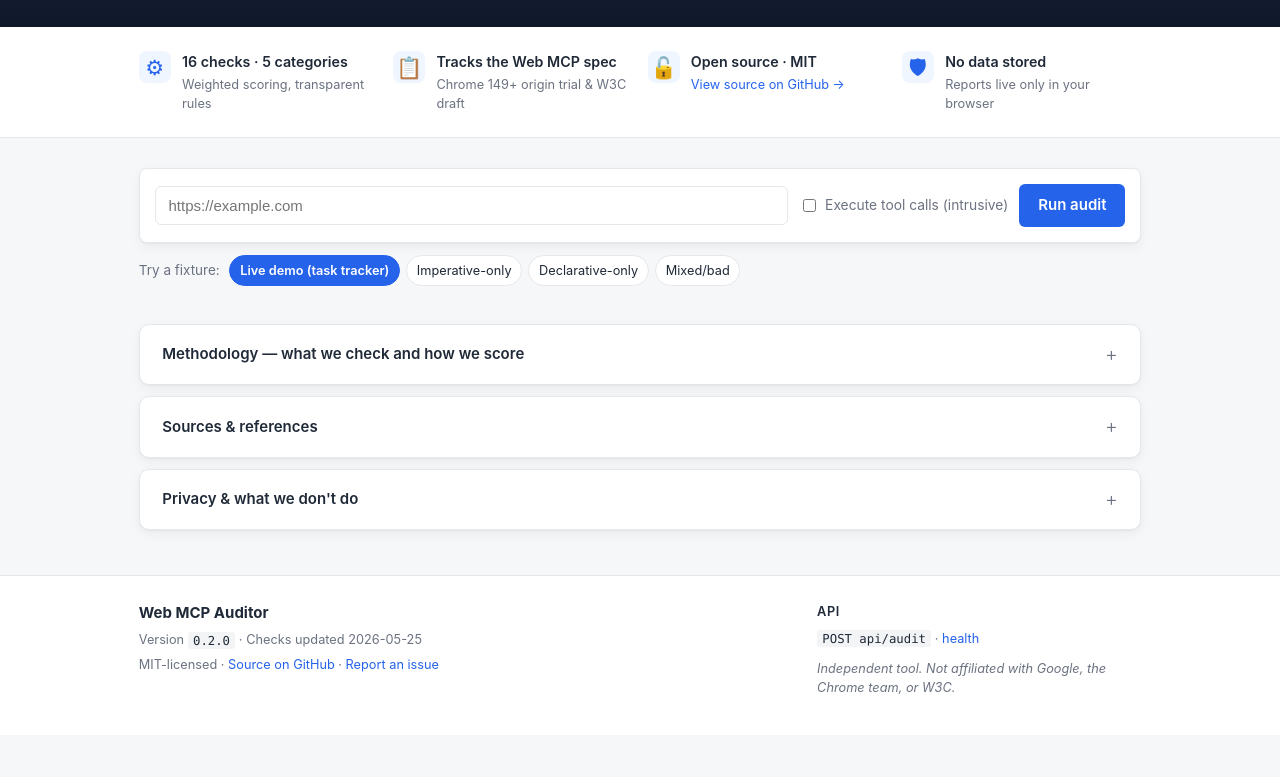
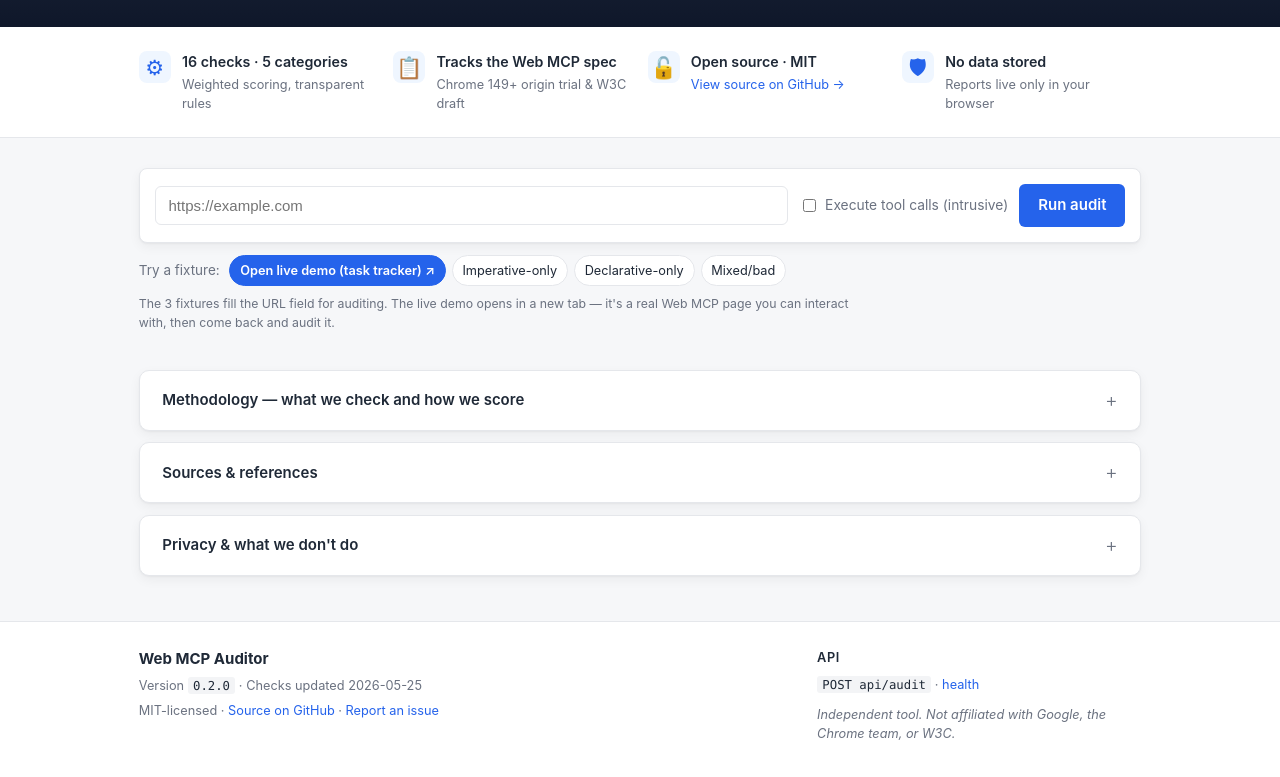
Before and after one commit to marko-fedorenko/web-mcp-auditor, a website with bundled scripts: page public/index.html in a window 1280 px wide. Shown: the part 99-876 px from the top of the page. Before the commit the page ends 834 px from the top, so only its background shows below. Built offline with nearby package versions, Linux system fonts and the light colour scheme.

Commit message:
Make Live demo button open the demo in a new tab (was confusing as a URL filler)

```diff
--- a/public/i18n.js
+++ b/public/i18n.js
@@ -15,10 +15,11 @@
     auditing: 'Auditing…',
     executeToggle: 'Execute tool calls (intrusive)',
     tryFixture: 'Try a fixture:',
-    fixtureDemo: 'Live demo (task tracker)',
+    fixtureDemo: 'Open live demo (task tracker) ↗',
     fixtureImp: 'Imperative-only',
     fixtureDecl: 'Declarative-only',
     fixtureMixed: 'Mixed/bad',
+    examplesHint: 'The 3 fixtures fill the URL field for auditing. The live demo opens in a new tab — it\'s a real Web MCP page you can interact with, then come back and audit it.',
     statusAuditing: 'Auditing {url} (this can take 15–30 seconds)…',
     statusError: 'Error: {code} — {msg}',
     statusNetwork: 'Network error: {msg}',
@@ -136,10 +137,11 @@
     auditing: 'Аудит триває…',
     executeToggle: 'Виконувати tool calls (інтрузивно)',
     tryFixture: 'Спробуй фікстуру:',
-    fixtureDemo: 'Живе демо (task tracker)',
+    fixtureDemo: 'Відкрити живе демо (task tracker) ↗',
     fixtureImp: 'Тільки imperative',
     fixtureDecl: 'Тільки declarative',
     fixtureMixed: 'Mixed/bad',
+    examplesHint: 'Три фікстури заповнюють поле URL для аудиту. Живе демо відкривається в новій вкладці — це справжня сторінка з Web MCP, з якою можна взаємодіяти, а потім повернутись і запустити аудит.',
     statusAuditing: 'Аудит {url} (це може зайняти 15–30 секунд)…',
     statusError: 'Помилка: {code} — {msg}',
     statusNetwork: 'Мережева помилка: {msg}',
--- a/public/index.html
+++ b/public/index.html
@@ -104,11 +104,14 @@
 
       <div class="examples">
         <span class="examples-label" data-i18n="tryFixture">Try a fixture:</span>
-        <button type="button" class="example-btn example-btn-featured" data-url="demo/" data-i18n="fixtureDemo">Live demo (task tracker)</button>
+        <a href="demo/" target="_blank" rel="noreferrer" class="example-btn example-btn-featured" data-i18n="fixtureDemo">Open live demo (task tracker) ↗</a>
         <button type="button" class="example-btn" data-url="fixtures/imperative-only.html" data-i18n="fixtureImp">Imperative-only</button>
         <button type="button" class="example-btn" data-url="fixtures/declarative-only.html" data-i18n="fixtureDecl">Declarative-only</button>
         <button type="button" class="example-btn" data-url="fixtures/mixed-bad.html" data-i18n="fixtureMixed">Mixed/bad</button>
       </div>
+      <p class="examples-hint">
+        <span data-i18n="examplesHint">The 3 fixtures fill the URL field for auditing. The live demo opens in a new tab — it's a real Web MCP page you can interact with, then come back and audit it.</span>
+      </p>
     </section>
 
     <section id="status" class="status hidden" aria-live="polite"></section>
--- a/public/styles.css
+++ b/public/styles.css
@@ -41,10 +41,11 @@
 #audit-btn:disabled { opacity: .6; cursor: progress; }
 .examples { margin-top: .75rem; color: var(--muted); font-size: .9rem; display: flex; flex-wrap: wrap; gap: .4rem; align-items: center; }
 .examples-label { margin-right: .25rem; }
-.example-btn { background: white; border: 1px solid var(--border); padding: .35rem .65rem; border-radius: 999px; cursor: pointer; font-size: .85rem; color: var(--text); }
+.example-btn { background: white; border: 1px solid var(--border); padding: .35rem .65rem; border-radius: 999px; cursor: pointer; font-size: .85rem; color: var(--text); text-decoration: none; display: inline-block; }
 .example-btn:hover { border-color: var(--accent); color: var(--accent); }
 .example-btn-featured { background: var(--accent); color: white; border-color: var(--accent); font-weight: 600; }
-.example-btn-featured:hover { background: #1d4ed8; color: white; }
+.example-btn-featured:hover { background: #1d4ed8; color: white; border-color: #1d4ed8; }
+.examples-hint { margin: .6rem 0 0; color: var(--muted); font-size: .82rem; line-height: 1.5; max-width: 720px; }
 
 .status { margin: 1rem 0; padding: .75rem 1rem; border-radius: 6px; }
 .status-info { background: #eff6ff; color: #1e40af; border: 1px solid #bfdbfe; }
```
